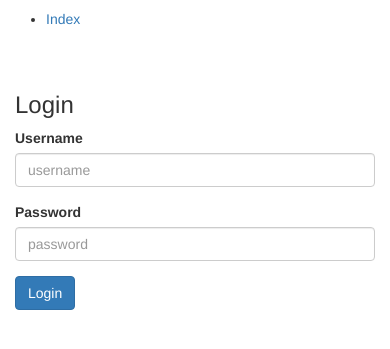
After one commit to renecabrera88/PythonWeb, a Flask app: page /login in a window 390 px wide. The commit adds this page. Shown: the top 349 px of the page. Run offline with Flask 2, Linux system fonts and the light colour scheme; some libraries are stand-ins or nearby versions.

Commit message:
3-Fomularios ok

```diff
--- /dev/null
+++ b/app/forms.py
@@ -0,0 +1,17 @@
+from wsgiref.validate import validator
+from wtforms import Form
+from wtforms import validators
+from wtforms import StringField, PasswordField
+
+"""en este formulario se colocan los conpos dentro de una clase, despues se mandan
+instancias en views para enviarlos como parametros al respectivo template clase
+y poder renderizar los controles en el formulario, eso es gracias a wtforms, a esto se le
+llama pintar los formularios"""
+
+class LoginForm(Form):
+    username = StringField('Username', [
+        validators.length(min=4, max=50, message="El usuario esta fuera de rango")
+    ])
+    password = PasswordField('Password', [
+        validators.data_required()
+    ])
--- /dev/null
+++ b/app/templates/auth/login.html
@@ -0,0 +1,32 @@
+{% extends 'layout.html' %}
+<!--Importo la macro desde helper/_form-->
+{% from 'helpers/_forms.html' import render_field %}
+
+{% block container %}
+<div class="col-md-12 col-md-offset-1">
+    <h3>Login</h3>
+    <form class=""  method="post">
+
+        <!--Aqui creo, a pertir de secret_key token para cada uno de los formularios y saber que
+        la peticion al servidor viene de un formulario valido-->
+        <input type="hidden" name="csrf_token" value="{{ csrf_token() }}"\>
+
+
+        <!--aqui se renderiza los campos envioado por la instancia de la classe wtforms a views.py-->
+        <div class="form-group">
+            <!--Aqui renderizamos la macro pero damos como parametros los campos en la classe wtforms
+            username y password-->
+            {{ render_field(form.username, class='form-control', placeholder='username') }}
+        </div>
+        <div class="form-group">
+            {{ render_field(form.password, class='form-control', placeholder='password') }}
+        </div>
+
+        <button type="submit" class="btn btn-primary" name="button">
+            Login
+        </button>
+
+    </form>
+</div>
+
+{% endblock %}
--- /dev/null
+++ b/app/templates/helpers/_forms.html
@@ -0,0 +1,18 @@
+<!--Esta macro permite que pueda usar bootstrap
+en este caso la macroi se llama render_field y sirve parameter
+ser usado como una funcion de python. Esta macro la funciónllamamos de los archivos
+html donde la queramos usar, en primer ejemplo
+login.html para dar estilos de bioitstrap-->
+
+{% macro render_field(field) %}
+  <dt>{{ field.label }}
+  <dd>{{ field(**kwargs)|safe }}
+  {% if field.errors %}
+    <ul class=errors>
+    {% for error in field.errors %}
+      <li>{{ error }}</li>
+    {% endfor %}
+    </ul>
+  {% endif %}
+  </dd>
+{% endmacro %}
--- a/app/templates/index.html
+++ b/app/templates/index.html
@@ -1,5 +1,7 @@
 {% extends 'layout.html' %}
-
+<!--Este hereda del archivo layout.html-->
 {% block container %}
+ <!--aqui va el contenido que se desplegara en e
+    inscrustara en layout.html-->
     <h2>Hola desde index.html</h2>
 {% endblock %}
--- a/app/views.py
+++ b/app/views.py
@@ -1,7 +1,9 @@
 """esta es la clase blueprint de flask para trabajar rutas"""
 from flask import Blueprint
 """render template es una funcion que permite renderizar los .htmls"""
-from flask import render_template
+from flask import render_template, request
+
+from .forms import LoginForm
 
 """instancia de blueprint puedo definir las rutas"""
 page = Blueprint('page', __name__)
@@ -19,3 +21,19 @@ def page_not_found(error):
 def index():
     """con render template automaticamente va a buscar el nmbre del html a templates"""
     return render_template('index.html')
+
+"""Esta ruta renderiza template con ingleso de usuario y la data dedebera
+ser validada por el wtforms."""
+@page.route('/login', methods=['GET', 'POST'])
+def login():
+    """instanciamos LoginForm y pasamos los request a la instancia"""
+    form = LoginForm(request.form)
+    """preguntamos si le metodo es POST y valido los datos"""
+    if request.method == 'POST' and form.validate():
+        """Si es post, ya podemos crear la session"""
+        print(form.username.data)
+        print(form.password.data)
+        print('Nueva sesion creada')
+
+    """form lo enviamos como parametro"""
+    return render_template('auth/login.html', title='Login', form=form)
--- a/config.py
+++ b/config.py
@@ -1,6 +1,6 @@
 """aqui van los configuraciones globales"""
 class Config:
-    pass
+    SECRET_KEY = 'miclavesecreta'
 
 
 """aqui van las configuraciones
```
Also changed, not shown: app/__init__.py (+9 -2 lines).
